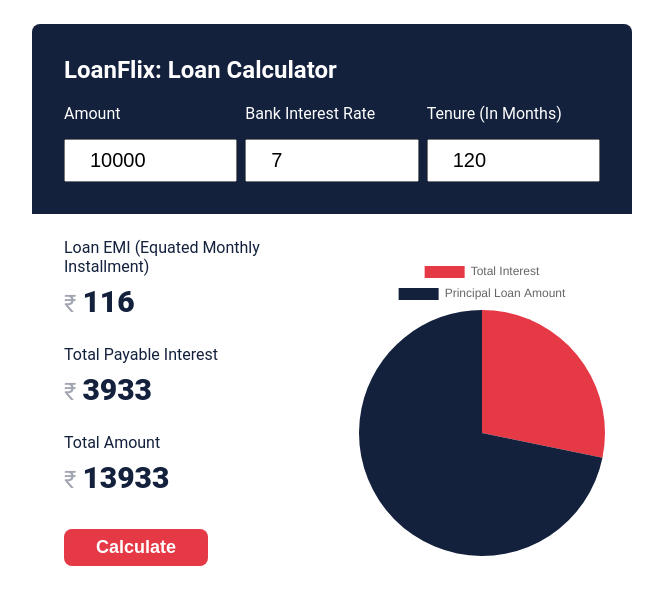
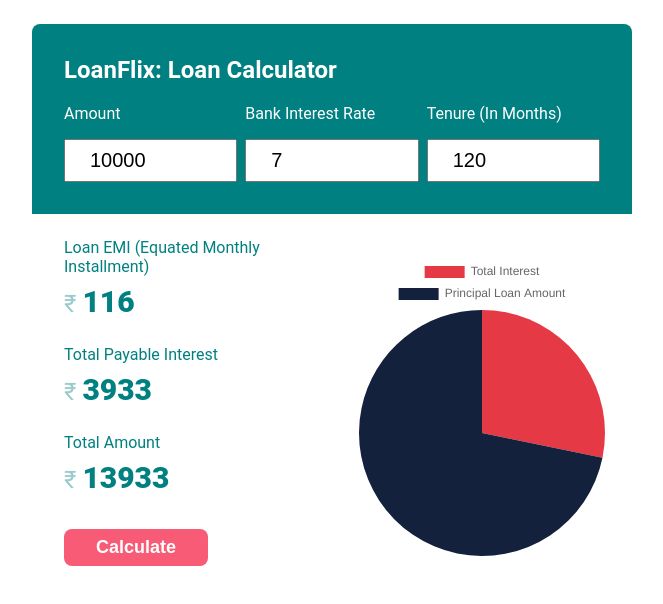
Before and after one commit to LoanFlix/Calc, a plain HTML site: page index.html in a window 1280 px wide. Shown: the whole page, without its empty margins (308-971 px from the left). Drawn offline with nearby package versions, Linux system fonts and the light colour scheme.

Commit message:
Update style.css

```diff
--- a/style.css
+++ b/style.css
@@ -6,7 +6,7 @@
     box-shadow: 0 12px 50px -11px rgba(red, green, blue, alpha)
     (0, 0, 0, 0.2);
     border-radius: 8px;
-    color: #14213d;
+    color: #008080;
     overflow: hidden;
 }
 
@@ -16,7 +16,7 @@
 }
 
 .loan-calculator .top {
-    background: #14213d;
+    background: #008080;
     color: #fff;
     padding: 32px;
 }
@@ -74,7 +74,7 @@
 }
 
 .loan-calculator .calculate-btn {
-    background: #e63946;
+    background: #f85b75;
     color: #fff;
     border: none;
     padding: 8px 32px;
```
